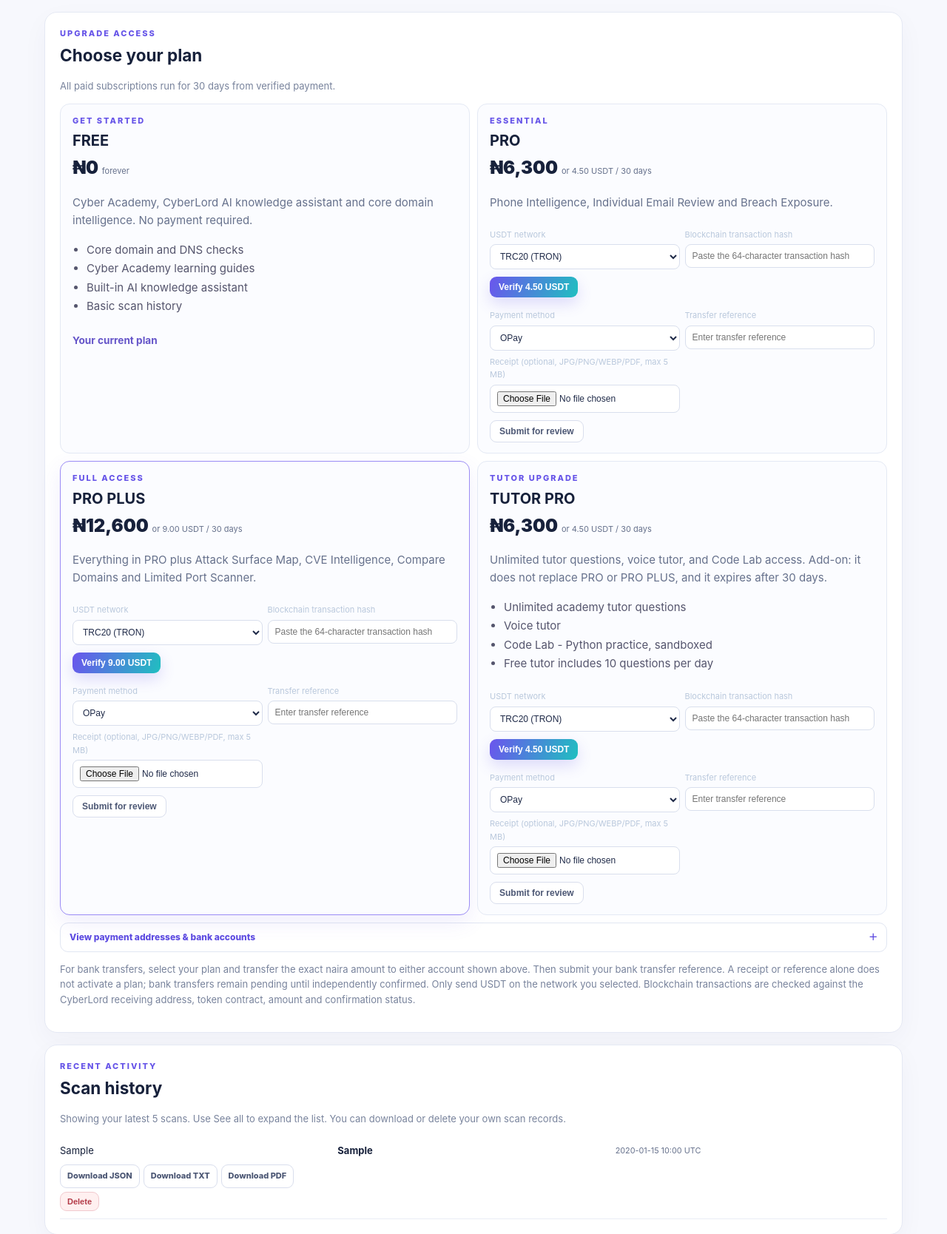
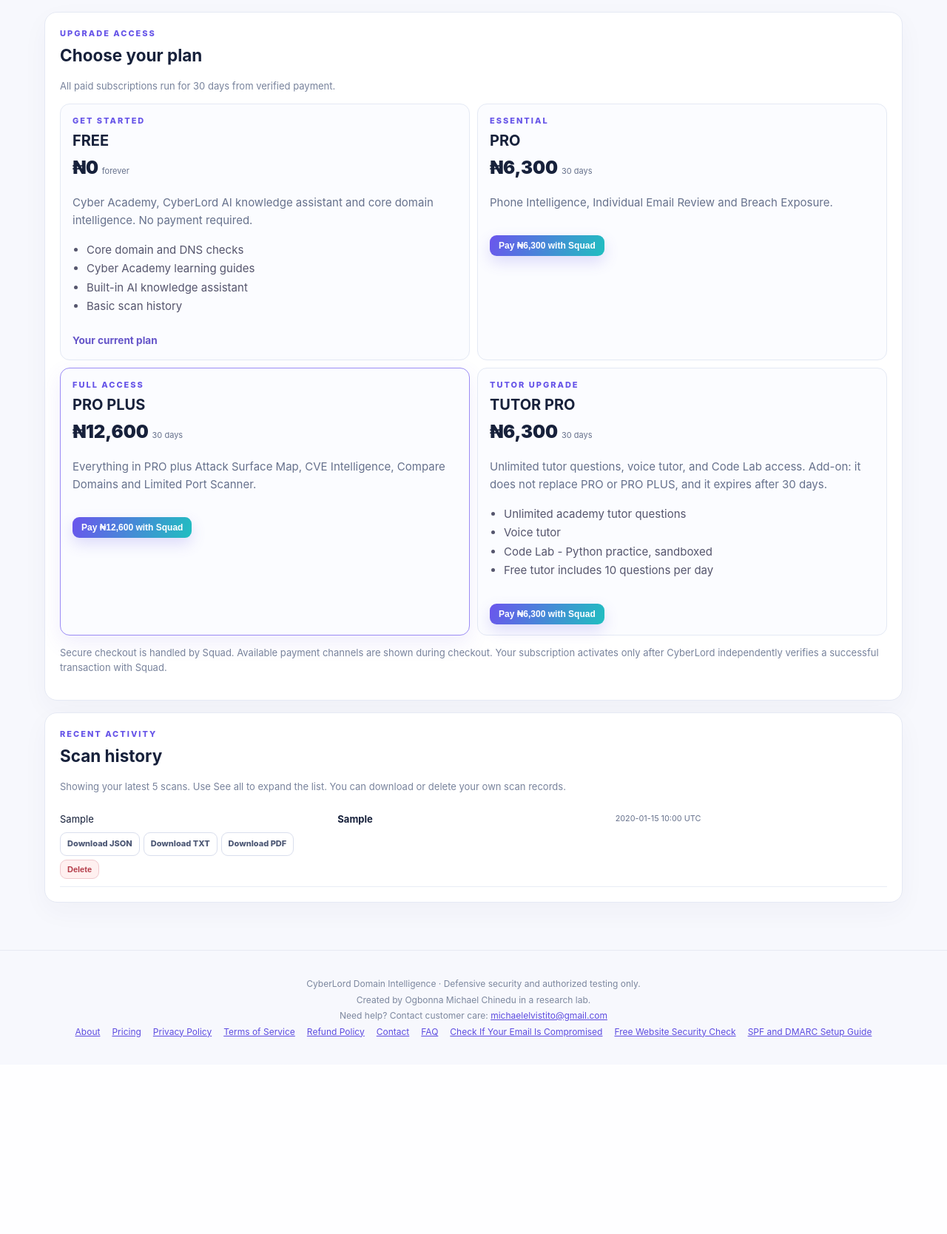
Before and after one commit to mic356/CyberLord-Domain-Intelligence-V2, a Flask app: page /dashboard in a window 1280 px wide. Shown: the part 2957-4625 px from the top of the page at 74% size. After the commit the page ends 4359 px from the top, so only its background shows below. Run offline with Flask 3, Linux system fonts and the light colour scheme; a user stored in the database is signed in; tables that the repository leaves empty hold one stand-in row (values such as "Sample post"); parts of the project's set-up code (start-up, migrations or seed data) failed here and were passed over; some libraries are stand-ins or nearby versions.

Commit message:
ugrade cyberlord gate way

```diff
--- a/templates/dashboard.html
+++ b/templates/dashboard.html
@@ -48,28 +48,17 @@
 <section id="plans" class="panel"><div class="eyebrow">UPGRADE ACCESS</div><h2>Choose your plan</h2><p class="muted">All paid subscriptions run for 30 days from verified payment.</p><div class="plans">
 <article class="plan free-plan"><div class="eyebrow">GET STARTED</div><h3>FREE</h3><div class="price">₦0 <small>forever</small></div><p>Cyber Academy, CyberLord AI knowledge assistant and core domain intelligence. No payment required.</p><ul class="plan-feature-list"><li>Core domain and DNS checks</li><li>Cyber Academy learning guides</li><li>Built-in AI knowledge assistant</li><li>Basic scan history</li></ul><span class="current-plan-note">{% if current_user.plan == 'free' %}Your current plan{% else %}Included with every paid plan{% endif %}</span></article>
 
-<article class="plan"><div class="eyebrow">ESSENTIAL</div><h3>PRO</h3><div class="price">₦6,300 <small>or 4.50 USDT / 30 days</small></div><p>Phone Intelligence, Individual Email Review and Breach Exposure.</p>
-<form method="post" action="{{ url_for('payment_usdt_submit') }}" class="payment-usdt-form payment-compact"><div class="payment-grid"><input type="hidden" name="plan" value="pro"><label>USDT network<select name="network" required><option value="trc20">TRC20 (TRON)</option><option value="bep20">BEP20 (BNB Smart Chain)</option></select></label><label>Blockchain transaction hash<input name="tx_hash" minlength="64" maxlength="64" placeholder="Paste the 64-character transaction hash" required></label></div><button class="btn primary btn-pay" type="submit">Verify 4.50 USDT</button></form>
-<form method="post" action="{{ url_for('payment_bank_submit') }}" class="payment-bank-form payment-compact" enctype="multipart/form-data"><div class="payment-grid"><input type="hidden" name="plan" value="pro"><label>Payment method<select name="payment_method" required><option value="opay">OPay</option><option value="union_bank">Union Bank</option></select></label><label>Transfer reference<input name="bank_reference" maxlength="120" placeholder="Enter transfer reference" required></label><label>Receipt (optional, JPG/PNG/WEBP/PDF, max 5 MB)<input type="file" name="receipt" accept="image/jpeg,image/png,image/webp,application/pdf"></label></div><button class="btn ghost btn-pay" type="submit">Submit for review</button></form>
+<article class="plan"><div class="eyebrow">ESSENTIAL</div><h3>PRO</h3><div class="price">₦6,300 <small>30 days</small></div><p>Phone Intelligence, Individual Email Review and Breach Exposure.</p>
+<form method="post" action="{{ url_for('payment_squad_initialize') }}" class="payment-compact"><input type="hidden" name="plan" value="pro"><button class="btn primary btn-pay" type="submit">Pay ₦6,300 with Squad</button></form>
 </article>
-<article class="plan featured"><div class="eyebrow">FULL ACCESS</div><h3>PRO PLUS</h3><div class="price">₦12,600 <small>or 9.00 USDT / 30 days</small></div><p>Everything in PRO plus Attack Surface Map, CVE Intelligence, Compare Domains and Limited Port Scanner.</p>
-<form method="post" action="{{ url_for('payment_usdt_submit') }}" class="payment-usdt-form payment-compact"><div class="payment-grid"><input type="hidden" name="plan" value="pro_plus"><label>USDT network<select name="network" required><option value="trc20">TRC20 (TRON)</option><option value="bep20">BEP20 (BNB Smart Chain)</option></select></label><label>Blockchain transaction hash<input name="tx_hash" minlength="64" maxlength="64" placeholder="Paste the 64-character transaction hash" required></label></div><button class="btn primary btn-pay" type="submit">Verify 9.00 USDT</button></form>
-<form method="post" action="{{ url_for('payment_bank_submit') }}" class="payment-bank-form payment-compact" enctype="multipart/form-data"><div class="payment-grid"><input type="hidden" name="plan" value="pro_plus"><label>Payment method<select name="payment_method" required><option value="opay">OPay</option><option value="union_bank">Union Bank</option></select></label><label>Transfer reference<input name="bank_reference" maxlength="120" placeholder="Enter transfer reference" required></label><label>Receipt (optional, JPG/PNG/WEBP/PDF, max 5 MB)<input type="file" name="receipt" accept="image/jpeg,image/png,image/webp,application/pdf"></label></div><button class="btn ghost btn-pay" type="submit">Submit for review</button></form>
+<article class="plan featured"><div class="eyebrow">FULL ACCESS</div><h3>PRO PLUS</h3><div class="price">₦12,600 <small>30 days</small></div><p>Everything in PRO plus Attack Surface Map, CVE Intelligence, Compare Domains and Limited Port Scanner.</p>
+<form method="post" action="{{ url_for('payment_squad_initialize') }}" class="payment-compact"><input type="hidden" name="plan" value="pro_plus"><button class="btn primary btn-pay" type="submit">Pay ₦12,600 with Squad</button></form>
 </article>
-<article class="plan"><div class="eyebrow">TUTOR UPGRADE</div><h3>TUTOR PRO</h3><div class="price">₦6,300 <small>or 4.50 USDT / 30 days</small></div><p>Unlimited tutor questions, voice tutor, and Code Lab access. Add-on: it does not replace PRO or PRO PLUS, and it expires after 30 days.</p><ul class="plan-feature-list"><li>Unlimited academy tutor questions</li><li>Voice tutor</li><li>Code Lab - Python practice, sandboxed</li><li>Free tutor includes 10 questions per day</li></ul>
+<article class="plan"><div class="eyebrow">TUTOR UPGRADE</div><h3>TUTOR PRO</h3><div class="price">₦6,300 <small>30 days</small></div><p>Unlimited tutor questions, voice tutor, and Code Lab access. Add-on: it does not replace PRO or PRO PLUS, and it expires after 30 days.</p><ul class="plan-feature-list"><li>Unlimited academy tutor questions</li><li>Voice tutor</li><li>Code Lab - Python practice, sandboxed</li><li>Free tutor includes 10 questions per day</li></ul>
 {% if tutor_pro %}<span class="current-plan-note">Tutor Pro active{% if tutor_pro_expires_at %} until {{ tutor_pro_expires_at.strftime('%Y-%m-%d') }}{% endif %}</span>{% endif %}
-<form method="post" action="{{ url_for('payment_usdt_submit') }}" class="payment-usdt-form payment-compact"><div class="payment-grid"><input type="hidden" name="plan" value="tutor_pro"><label>USDT network<select name="network" required><option value="trc20">TRC20 (TRON)</option><option value="bep20">BEP20 (BNB Smart Chain)</option></select></label><label>Blockchain transaction hash<input name="tx_hash" minlength="64" maxlength="64" placeholder="Paste the 64-character transaction hash" required></label></div><button class="btn primary btn-pay" type="submit">Verify 4.50 USDT</button></form>
-<form method="post" action="{{ url_for('payment_bank_submit') }}" class="payment-bank-form payment-compact" enctype="multipart/form-data"><div class="payment-grid"><input type="hidden" name="plan" value="tutor_pro"><label>Payment method<select name="payment_method" required><option value="opay">OPay</option><option value="union_bank">Union Bank</option></select></label><label>Transfer reference<input name="bank_reference" maxlength="120" placeholder="Enter transfer reference" required></label><label>Receipt (optional, JPG/PNG/WEBP/PDF, max 5 MB)<input type="file" name="receipt" accept="image/jpeg,image/png,image/webp,application/pdf"></label></div><button class="btn ghost btn-pay" type="submit">Submit for review</button></form>
+<form method="post" action="{{ url_for('payment_squad_initialize') }}" class="payment-compact"><input type="hidden" name="plan" value="tutor_pro"><button class="btn primary btn-pay" type="submit">Pay ₦6,300 with Squad</button></form>
 </article></div>
-<details class="payment-details"><summary>View payment addresses &amp; bank accounts</summary>
-<div class="payment-row">
-<div class="payment-detail"><b>USDT TRC20 (TRON)</b><span>{{ usdt_wallets.trc20 }}</span><button type="button" class="btn small ghost copy-value" data-copy="{{ usdt_wallets.trc20 }}">Copy address</button></div>
-<div class="payment-detail"><b>USDT BEP20 (BNB Smart Chain)</b><span>{{ usdt_wallets.bep20 }}</span><button type="button" class="btn small ghost copy-value" data-copy="{{ usdt_wallets.bep20 }}">Copy address</button></div>
-<div class="payment-detail"><b>OPay</b><span>Ogbonna Michael Chinedu · 7085935868</span><button type="button" class="btn small ghost copy-value" data-copy="7085935868">Copy account number</button></div>
-<div class="payment-detail"><b>Union Bank</b><span>Ogbonna Michael Chinedu · 0133756154</span><button type="button" class="btn small ghost copy-value" data-copy="0133756154">Copy account number</button></div>
-
-</div></details>
-<p class="muted">For bank transfers, select your plan and transfer the exact naira amount to either account shown above. Then submit your bank transfer reference. A receipt or reference alone does not activate a plan; bank transfers remain pending until independently confirmed. Only send USDT on the network you selected. Blockchain transactions are checked against the CyberLord receiving address, token contract, amount and confirmation status.</p></section>
+<p class="muted">Secure checkout is handled by Squad. Available payment channels are shown during checkout. Your subscription activates only after CyberLord independently verifies a successful transaction with Squad.</p></section>
 <section class="panel" id="activity"><div class="eyebrow">RECENT ACTIVITY</div><h2>Scan history</h2><p class="muted">Showing your latest 5 scans. Use See all to expand the list. You can download or delete your own scan records.</p>{% if history %}<div class="history" id="scan-history">{% for item in history %}<div class="history-item{% if loop.index > 5 %} history-extra{% endif %}"><span>{{ item.tool|replace('_',' ')|title }}</span><b>{{ item.target }}</b><small>{{ item.created_at.strftime('%Y-%m-%d %H:%M UTC') }}</small><span class="history-download"><a class="btn small ghost" href="{{ url_for('download_scan', scan_id=item.id, format='json') }}">Download JSON</a><a class="btn small ghost" href="{{ url_for('download_scan', scan_id=item.id, format='txt') }}">Download TXT</a><a class="btn small ghost" href="{{ url_for('download_scan', scan_id=item.id, format='pdf') }}">Download PDF</a><form method="post" action="{{ url_for('delete_scan', scan_id=item.id) }}" class="delete-history-form" onsubmit="return confirm('Delete this scan activity? This cannot be undone.');"><button class="btn small danger" type="submit">Delete</button></form></span></div>{% endfor %}</div>{% if history|length > 5 %}<button type="button" class="btn small ghost" id="history-toggle" aria-expanded="false">See all {{ history|length }} activities</button>{% endif %}{% else %}<p class="muted">Your completed checks will appear here.</p>{% endif %}</section>
 
 <!-- CyberLord AI customer-support assistant -->
```
Also changed, not shown: templates/pricing.html (+6 -6 lines).
